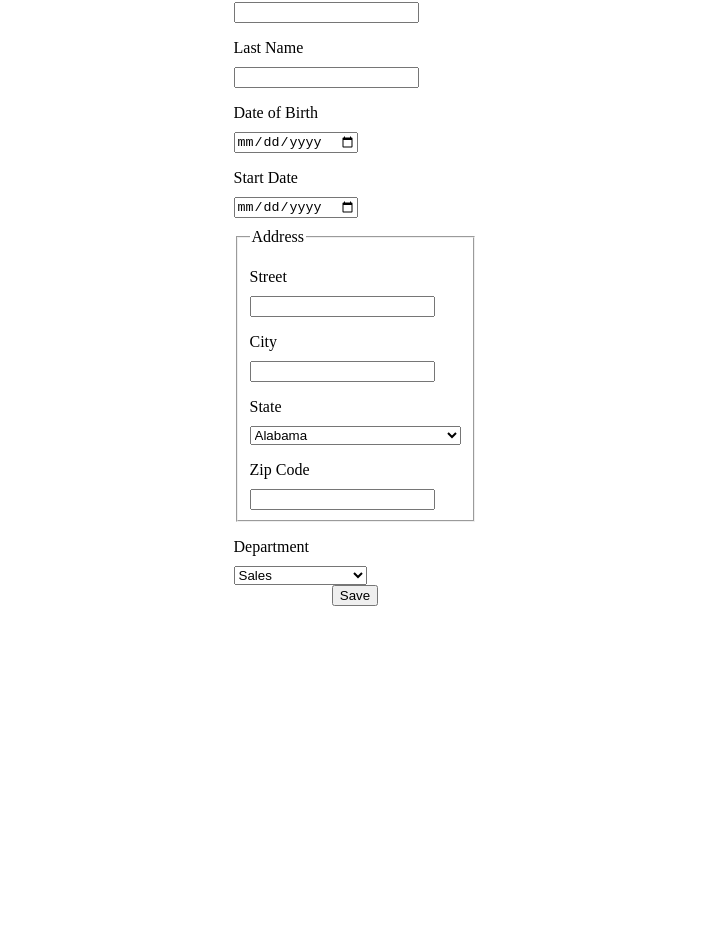
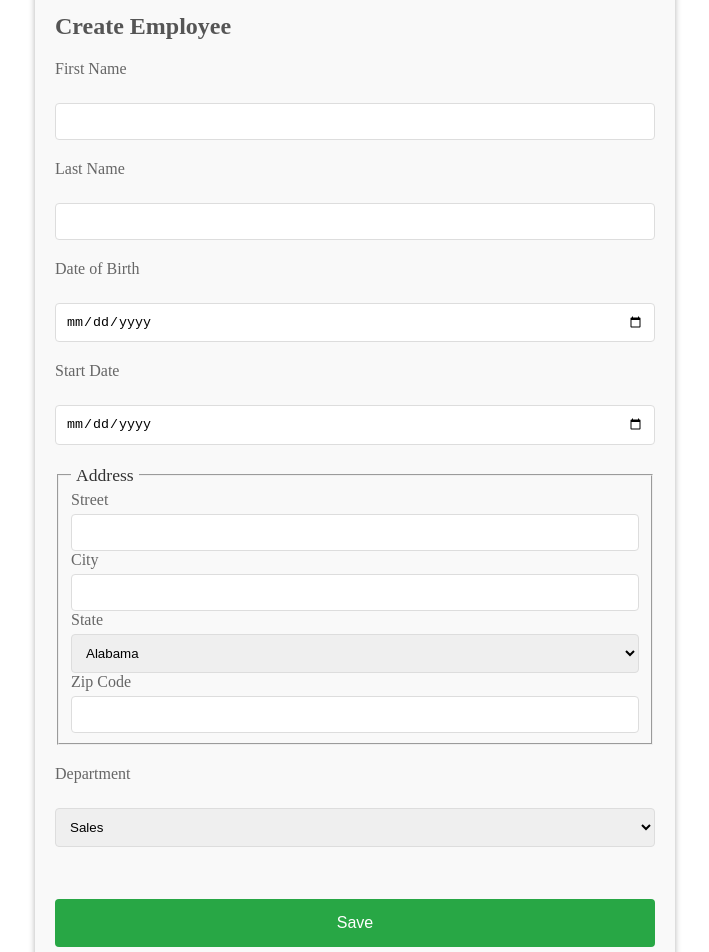
Before and after one commit to KevinSwp/HRNET, a React (Create React App) app: page / in a window 1280 px wide. Shown: the part 215-1167 px from the top of the page, without its empty margins (285-994 px from the left). Before the commit the page ends 829 px from the top, so only its background shows below. Built offline with nearby package versions, Linux system fonts and the light colour scheme.

Commit message:
add plugin

```diff
--- a/package.json
+++ b/package.json
@@ -7,6 +7,9 @@
     "@testing-library/jest-dom": "^5.17.0",
     "@testing-library/react": "^13.4.0",
     "@testing-library/user-event": "^13.5.0",
+    "plugin_modale": "^0.1.1",
+    "plugin_success": "^0.1.0",
+    "plugin_success_employee_created": "^0.1.4",
     "react": "^18.2.0",
     "react-data-table-component": "^7.5.3",
     "react-dom": "^18.2.0",
@@ -14,6 +17,7 @@
     "react-router-dom": "^6.15.0",
     "react-scripts": "5.0.1",
     "sass": "^1.66.1",
+    "styled-components": "^6.0.7",
     "web-vitals": "^2.1.4"
   },
   "scripts": {
--- a/src/components/createEmployeeForm/CreateEmployeeForm.jsx
+++ b/src/components/createEmployeeForm/CreateEmployeeForm.jsx
@@ -1,37 +1,57 @@
-import React from 'react';
-import useCreateEmployeeForm from '../../hooks/logics/useCreateEmployeeForm';
+import React, { useState } from 'react';
 import { useDispatch } from 'react-redux';
 import { saveEmployee } from '../../reducers/saveUserReducer';
 import { Link } from 'react-router-dom';
-import states from '../../data/states.json'
+import states from '../../data/states.json';
+import { Modal } from 'plugin_success';
+import useCreateEmployeeForm from '../../hooks/logics/useCreateEmployeeForm';
 
 import './form.scss';
 
 /**
- * Function create employee
+ * Function form to create an employee
  */
-
 function CreateEmployeesForm() {
-  // Use the useDispatch hook to get a reference to the dispatch function from Redux.
+  // Using the useDispatch hook from Redux to dispatch actions
   const dispatch = useDispatch();
 
+  // Custom hook for managing form data, handling changes, and saving employee data
   const [formData, handleChange, saveEmployeeData] = useCreateEmployeeForm();
 
+  // State to control the visibility of the success modal
+  const [isModalVisible, setIsModalVisible] = useState(false);
+
+  // Function to handle the save operation when the Save button is clicked
   const handleSave = (e) => {
-    e.preventDefault();
+    e.preventDefault();  // Prevents the default form submit behavior
 
-    // Dispatches the saveEmployee action to the Redux store with formData as payload.
+    // Checks if all fields in the form are filled
+    /*const allFieldsFilled = Object.values(formData).every(value => value.trim() !== '');
+    if (!allFieldsFilled) {
+      alert("Tous les champs doivent être remplis."); // Alert if any field is empty
+      return;
+    }*/
+
+    // Dispatches an action to save employee data to the Redux store
     dispatch(saveEmployee(formData));
 
-    // Calls the saveEmployeeData function from useCreateEmployeeForm.
+    // Calls a function from the custom hook to save employee data (possibly to a server or local state)
     saveEmployeeData();
 
-    // Fetches the current list of employees from localStorage (or sets an empty array if none found).
-    // Then, the new formData (new employee) is added to the list and saved back to localStorage.
+    // Retrieves the current list of employees from localStorage, adds the new employee, and saves it back
     const currentEmployees = JSON.parse(localStorage.getItem('employees')) || [];
     currentEmployees.push(formData);
     localStorage.setItem('employees', JSON.stringify(currentEmployees));
+
+    // Sets the modal visibility to true, which will show the success modal
+    setIsModalVisible(true);
   };
+
+  // Function to close the modal, sets the modal visibility to false
+  const handleCloseModal = () => {
+    setIsModalVisible(false);
+  };
+
 
   return (
     <div className="container">
@@ -70,7 +90,7 @@ function CreateEmployeesForm() {
           </select>
 
           <label htmlFor="zipCode">Zip Code</label>
-          <input type="number" id="zipCode" name="zipCode" pattern="^(?(^00000(|-0000))|(\d{5}(|-\d{4})))$" value={formData.zipCode} onChange={handleChange} />
+          <input type="number" id="zipCode" name="zipCode" value={formData.zipCode} onChange={handleChange} />
         </fieldset>
 
         <label htmlFor="department">Department</label>
@@ -81,9 +101,12 @@ function CreateEmployeesForm() {
           <option>Human Resources</option>
           <option>Legal</option>
         </select>
+
+        <button onClick={handleSave} className='btnSave'>Save</button>
       </form>
 
-      <button onClick={handleSave}>Save</button>
+      {isModalVisible && <Modal isOpen={true} onClose={handleCloseModal} />}
+      {/* {isModalVisible && <Modal isOpen={true} />} */}
     </div>
   );
 }
--- a/src/components/createEmployeeForm/form.scss
+++ b/src/components/createEmployeeForm/form.scss
@@ -1,23 +1,123 @@
-.title {
-    display: flex;
-    align-items: center;
-    justify-content: center;
+.container {
+    max-width: 600px;
+    margin: 0 auto;
+    margin-top: 5rem;
+    margin-bottom: 5rem;
+    padding: 20px;
+    background: #f9f9f9;
+    border-radius: 8px;
+    box-shadow: 0 4px 6px rgba(0, 0, 0, 0.306);
+
+    h1 {
+      color: #333;
+      text-align: center;
     }
 
+    .list {
+      display: block;
+      text-align: center;
+      margin-bottom: 20px;
+      color: #007bff;
+      text-decoration: none;
+      &:hover {
+        text-decoration: underline;
+      }
+    }
 
-.container {
-    display: flex;
-    flex-direction: column;
-    align-items: center;
-    justify-content: center;
+    h2 {
+      margin-top: 30px;
+      color: #555;
     }
+
+    form {
+      display: grid;
+      grid-gap: 20px;
+      margin-top: 20px;
 
       label {
         display: block;
-    margin-top: 1rem;
-    margin-bottom: 10px;
+        margin-bottom: 5px;
+        color: #666;
+      }
+
+      input[type="text"],
+      input[type="date"],
+      input[type="number"],
+      select {
+        width: 100%;
+        padding: 10px;
+        border: 1px solid #ddd;
+        border-radius: 4px;
+        box-sizing: border-box;
+
+        &:focus {
+          border-color: #007bff;
+          outline: none;
+          box-shadow: 0 0 0 2px rgba(0, 123, 255, 0.25);
+        }
       }
 
       .address {
-    margin-top: 10px;
+        grid-gap: 10px;
+        margin-top: 0;
+        legend {
+          padding: 0 5px;
+          color: #333;
+          font-size: 1.1em;
         }
+      }
+    }
+
+    button {
+      width: 100%;
+      padding: 15px;
+      border: none;
+      border-radius: 4px;
+      background-color: #28a745;
+      color: white;
+      font-size: 1em;
+      cursor: pointer;
+      transition: background-color 0.2s;
+
+      &:hover {
+        background-color: #218838;
+      }
+    }
+  }
+
+  // Styles for modal here if needed
+  .modal {
+    position: fixed;
+    top: 50%;
+    left: 50%;
+    transform: translate(-50%, -50%);
+    padding: 20px;
+    background: white;
+    border-radius: 5px;
+    box-shadow: 0 2px 10px rgba(0, 0, 0, 0.1);
+    z-index: 1000;
+
+    p {
+      margin-top: 0;
+      color: #333;
+    }
+
+    button {
+      margin-top: 15px;
+    }
+  }
+
+  // An overlay for when the modal is visible
+  .overlay {
+    position: fixed;
+    top: 0;
+    left: 0;
+    width: 100%;
+    height: 100%;
+    background: rgba(0, 0, 0, 0.5);
+    z-index: 999;
+  }
+
+  .btnSave{
+    margin-top: 2rem;
+  }
--- a/src/components/currentEmployees/CurrentEmployees.jsx
+++ b/src/components/currentEmployees/CurrentEmployees.jsx
@@ -4,6 +4,8 @@ import { Link } from 'react-router-dom';
 import { useDispatch } from 'react-redux';
 import { deleteEmployee } from '../../reducers/saveUserReducer';
 import useCurrentEmployee from '../../hooks/logics/useCurrentEmployee';
+
+import './listEmployee.scss';
 
 /**
  * Function list employees
@@ -38,6 +40,10 @@ function CurrentEmployeesList() {
         };
     }, []);  // Empty dependency array ensures this useEffect runs only once, similar to componentDidMount
 
+    /**
+     * description
+     * @params {Object} employee description du paramètres
+     */
     const handleDelete = (employee) => {
         const updatedEmployees = employees.filter(emp => emp.firstName !== employee.firstName);
         setEmployees(updatedEmployees);
@@ -65,7 +71,7 @@ function CurrentEmployeesList() {
     const [searchTerm, handleSearchChange, filteredEmployees] = useCurrentEmployee(employees, columns);
 
     return (
-        <div className="container">
+        <div className="containerBis">
             <h1>Current Employees</h1>
             <input
                 type="text"
--- /dev/null
+++ b/src/components/currentEmployees/listEmployee.scss
@@ -0,0 +1,101 @@
+.containerBis {
+    max-width: 1200px;
+    margin: 0 auto;
+    margin-top: 5rem;
+    padding: 20px;
+    background: #f9f9f9;
+    border-radius: 8px;
+    box-shadow: 0 4px 6px rgba(0, 0, 0, 0.1);
+
+    h1 {
+      color: #333;
+      text-align: center;
+      margin-bottom: 20px;
+    }
+
+    input[type="text"] {
+      width: 100%;
+      padding: 10px;
+      margin-bottom: 20px;
+      border: 1px solid #ddd;
+      border-radius: 4px;
+      box-sizing: border-box;
+
+      &:focus {
+        border-color: #007bff;
+        outline: none;
+        box-shadow: 0 0 0 2px rgba(0, 123, 255, 0.25);
+      }
+    }
+
+    .dataTable-wrapper {
+      box-shadow: none;
+      background-color: transparent;
+
+      .dataTable-container {
+        border-radius: 8px;
+        overflow: hidden;
+      }
+    }
+
+    .rdt_TableCell {
+      padding: 10px;
+      border-bottom: 1px solid #ddd;
+
+      button {
+        padding: 5px 10px;
+        border: none;
+        border-radius: 4px;
+        background-color: #dc3545;
+        color: white;
+        cursor: pointer;
+        transition: background-color 0.2s;
+
+        &:hover {
+          background-color: #c82333;
+        }
+      }
+    }
+
+    .rdt_TableHeadRow {
+      background-color: #e9ecef;
+      border-bottom: 2px solid #dee2e6;
+    }
+
+    .rdt_TableRow {
+      &:nth-child(even) {
+        background-color: #f8f9fa;
+      }
+      &:hover {
+        background-color: #f1f1f1;
+      }
+    }
+
+    .backHome {
+      display: block;
+      margin-top: 20px;
+      color: #007bff;
+      text-decoration: none;
+      &:hover {
+        text-decoration: underline;
+      }
+    }
+
+    .no-data-component {
+      padding: 20px;
+      text-align: center;
+    }
+  }
+
+  // Adjustments for the pagination component can be added if needed
+  .rdt_Pagination {
+    margin-top: 20px;
+    a {
+      margin: 0 5px;
+      text-decoration: none;
+      color: #007bff;
+      &:hover {
+        text-decoration: underline;
+      }
+    }
+  }
--- a/src/hooks/logics/useCurrentEmployee.js
+++ b/src/hooks/logics/useCurrentEmployee.js
@@ -12,7 +12,7 @@ function useCurrentEmployee(initialEmployees = [], columns = []) {
         setSearchTerm(event.target.value);
     };
 
-    // Creating a new array `filteredEmployees` by filtering through the `initialEmployees` list
+    // Creating a new array
     const filteredEmployees = initialEmployees.filter(employee => {
         // For each employee, check if any of the specified columns contains the search term.
         return columns.some(column => {
@@ -23,7 +23,7 @@ function useCurrentEmployee(initialEmployees = [], columns = []) {
                 // Convert both the retrieved value and search term to lowercase and check if the value contains the search term
                 return stringifiedValue.toLowerCase().includes(searchTerm.toLowerCase());
             }
-            // If the current column doesn't have a valid selector function, simply return false
+            // If the current column doesn't have a valid selector function
             return false;
         });
     });
```
Also changed, not shown: 2 other files (tests, documents, lock files or other folders). Lines whose indentation alone changed are shown as unchanged.
